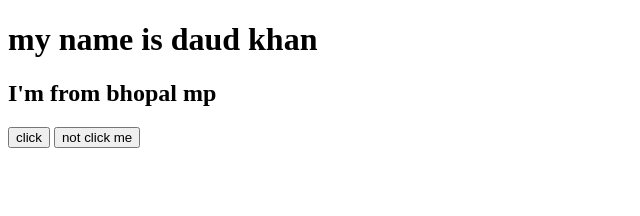
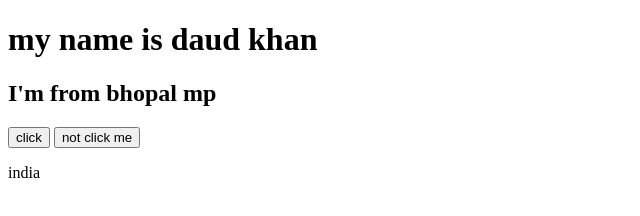
Before and after one commit to Daudddkhan/first-git, a plain HTML site: page daud.html in a window 1280 px wide. Shown: the full height of the page, 0-640 px from the left. Drawn offline with Linux system fonts and the light colour scheme.

Commit message:
new added

```diff
--- a/daud.html
+++ b/daud.html
@@ -10,5 +10,6 @@
     <h2>I'm from bhopal mp </h2>
     <button>click</button>
     <button>not click me </button>
+    <p>india</p>
 </body>
 </html>
```
